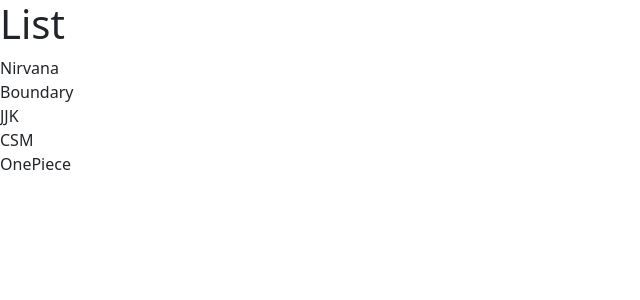
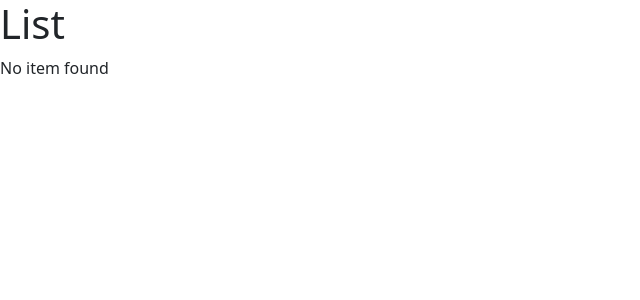
Before and after one commit to animesh0701/comic_app, a React (Vite) app: page / in a window 1280 px wide. Shown: the top 300 px of the page, without its empty margins (0-640 px from the left). Built offline with nearby package versions, Linux system fonts and the light colour scheme.

Commit message:
Conditional Rendering

```diff
--- a/src/components/ListGroup.tsx
+++ b/src/components/ListGroup.tsx
@@ -1,9 +1,11 @@
 function ListGroup() {
-  const comics = ["Nirvana", "Boundary", "JJK", "CSM", "OnePiece"];
+  let comics = ["Nirvana", "Boundary", "JJK", "CSM", "OnePiece"];
+  comics = [];
 
   return (
     <>
       <h1>List</h1>
+      {comics.length === 0 && <p>No item found</p>}
       <ul className="list-group">
         {comics.map((comic) => (
           <li key={comic}>{comic}</li>
```
